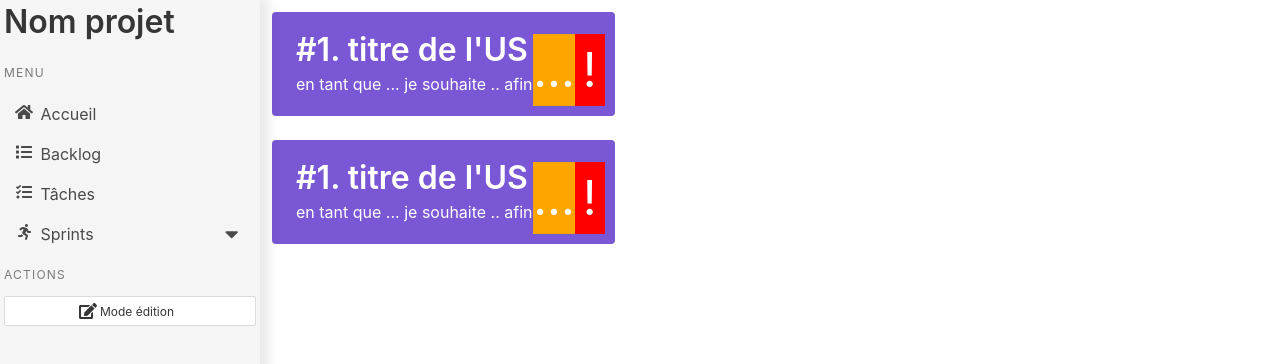
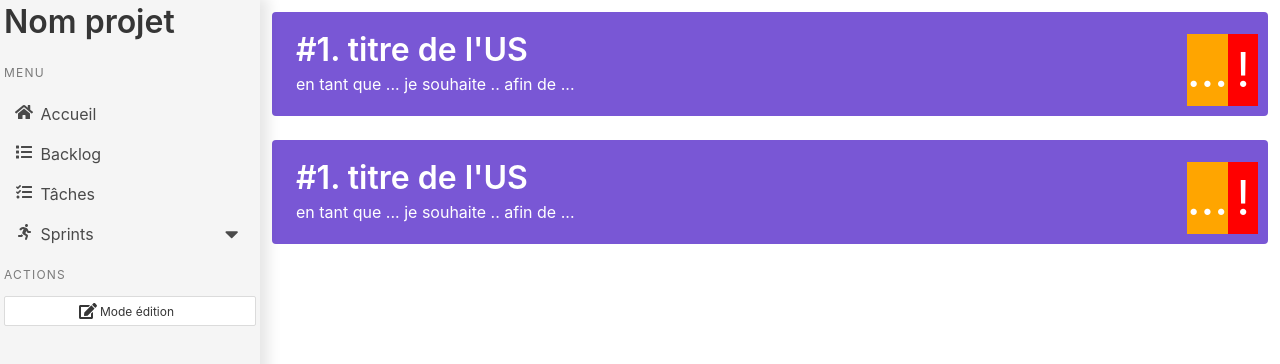
Before and after one commit to cdp-g2-eq6/CdP-Dev, a Vue app in the folder client/: page /#/backlog in a window 1280 px wide. Shown: the top 364 px of the page. Built offline with nearby package versions, Linux system fonts and the light colour scheme.

Commit message:
Fix some bugs

```diff
--- a/client/src/App.vue
+++ b/client/src/App.vue
@@ -45,8 +45,6 @@ export default {
 <style>
 #app {
   min-height: 100%;
-  width: -moz-available;
-  position: absolute;
-  left : 260px;
+  margin-left: 260px;
 }
 </style>
--- a/client/src/components/Gradient.vue
+++ b/client/src/components/Gradient.vue
@@ -33,6 +33,7 @@ export default {
   font-size: 1em;
   font-weight: bold;
   font-family: monospace;
+  display: inline-flex;
 }
 
 .easy, .minimum {
--- a/client/src/components/Issue.vue
+++ b/client/src/components/Issue.vue
@@ -1,48 +1,51 @@
 <template>
-  <div id="issue">
-
-    <div class="tile is-parent">
+  <div id="issue" class="tile is-parent">
     <article class="tile is-child notification is-primary">
       <p class="title mb-1">#{{us.id}}. {{us.title}}</p>
       <div class="content">
-          <!--difficulty indicator and its tooltip-->
-          <b-tooltip position="is-bottom" type="is-dark" multilined>
+        <!--linked-tasks tooltip-->
+        <b-tooltip position="is-bottom" type="is-dark" size="is-small"
+                   multilined>
           {{us.description}}
           <template v-slot:content>
             <b>Tâches liées: </b>
-              <ul v-for="task in us.linked_tasks" v-bind:key="task">
-                <li>#{{ task.id }}: {{ task.status }}</li>
+            <ul v-for="task in us.linked_tasks" v-bind:key="task.id">
+              <li class="linked-task">#{{ task.id }}: {{ task.status }}</li>
             </ul>
           </template>
         </b-tooltip>
 
         <div class="icons">
-            <!--difficulty indicator and its tooltip-->
+          <!--difficulty indicator and its scale-->
           <b-tooltip position="is-left" type="is-dark" multilined>
             <div id="difficulty" v-bind:style="getDiffColor(us.difficulty)">
               ...
             </div>
-              <template v-slot:content>
+            <template v-slot:content class="linked-task">
               <p><b>Difficulté: </b>{{ us.difficulty }}.</p>
+              <span>
+                <b>Echelle: </b>
                 <Gradient usage="Difficulty"></Gradient>
+              </span>
             </template>
           </b-tooltip>
 
-            <!--importance indicator and its tooltip-->
-            <b-tooltip position="is-left" type="is-dark" multilined>
+          <!--importance indicator and its scale-->
+          <b-tooltip position="is-left" type="is-dark"  multilined>
             <div id="importance" v-bind:style="getImpColor(us.importance)">
               !
             </div>
-              <template v-slot:content>
+            <template v-slot:content class="linked-task">
               <p><b>Importance: </b>{{ us.importance }}.</p>
+              <span>
+                <b>Echelle: </b>
                 <Gradient usage="Importance"></Gradient>
+              </span>
             </template>
           </b-tooltip>
         </div>
       </div>
     </article>
-    </div>
-
   </div>
 </template>
 
@@ -98,6 +101,10 @@ export default {
 </script>
 
 <style scoped>
+.linked-task {
+  width: max-content;
+}
+
 .icons {
   display: inline-flex;
   position: absolute;
--- a/client/src/views/Backlog.vue
+++ b/client/src/views/Backlog.vue
@@ -3,8 +3,6 @@
     <div class="user-story" v-for="us in us_list" v-bind:key="us.id">
       <Issue :jsonIssue="us"></Issue>
     </div>
-
-
   </div>
 
 </template>
```
Lines whose indentation alone changed are shown as unchanged.
